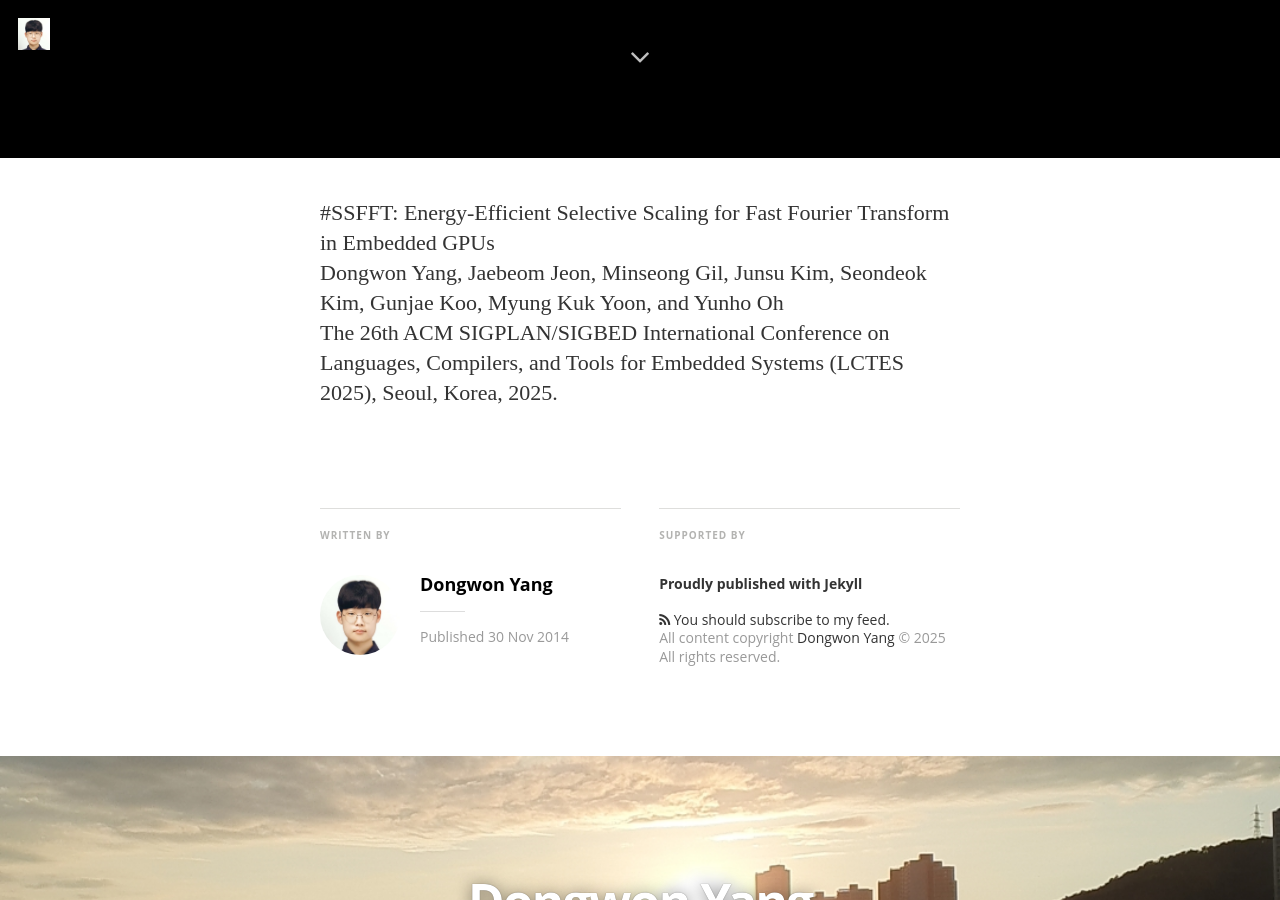
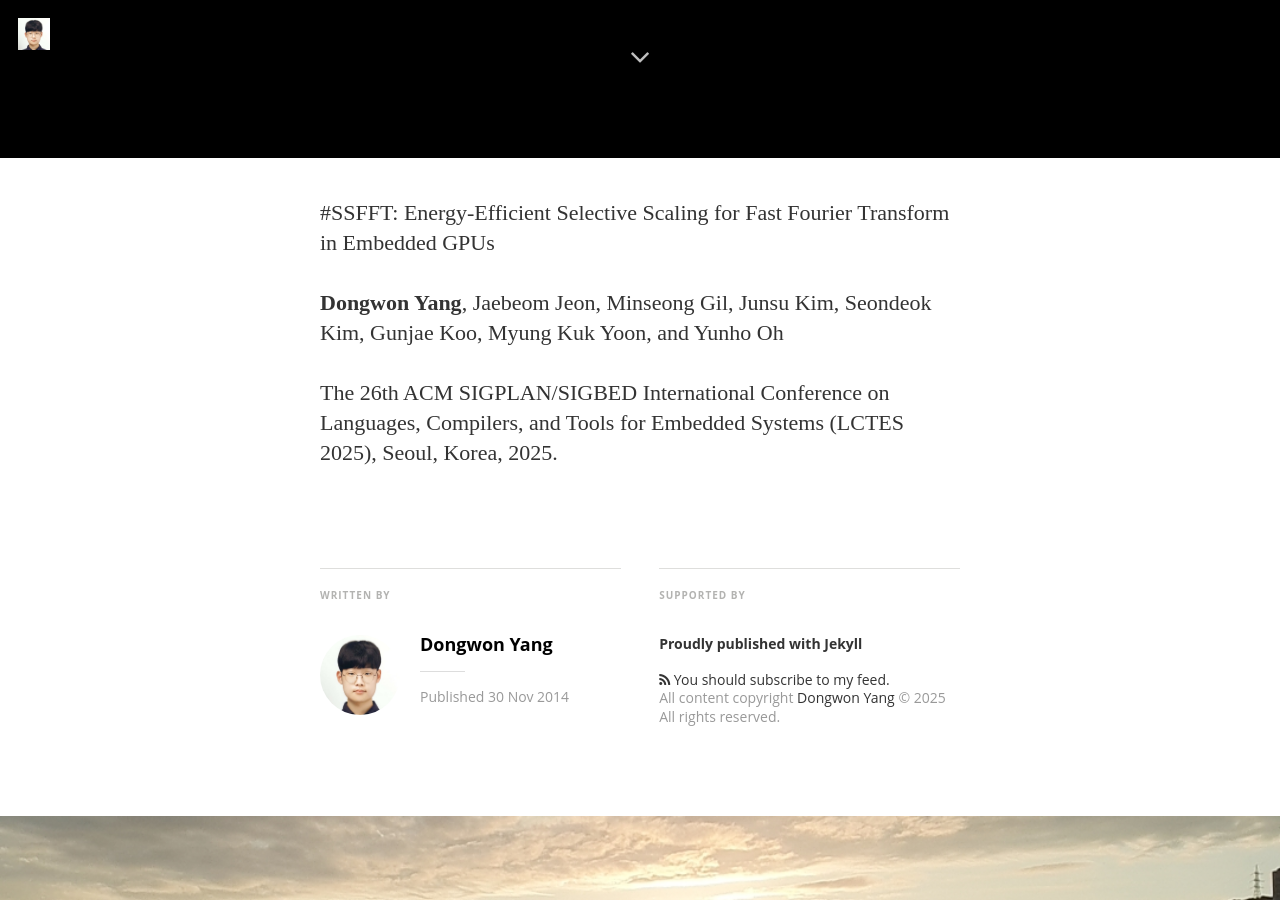
Before and after one commit to yang2919/yang2919.github.io, a Jekyll site: the page built from _posts/2014-11-30-mediator_features.markdown, in a window 1280 px wide and 900 px high, scrolled down 742 px. Built offline with Jekyll 4.4.1, drawn with Linux system fonts in a browser that asks for light colours; nearby versions of some CDN libraries; some web fonts are replaced.

Commit message:
update contents

```diff
--- a/_posts/2014-11-30-mediator_features.markdown
+++ b/_posts/2014-11-30-mediator_features.markdown
@@ -9,5 +9,7 @@ image2: /assets/article_images/2014-11-30-mediator_features/night-track-mobile.J
 ---
 
 #SSFFT: Energy-Efficient Selective Scaling for Fast Fourier Transform in Embedded GPUs
-Dongwon Yang, Jaebeom Jeon, Minseong Gil, Junsu Kim, Seondeok Kim, Gunjae Koo, Myung Kuk Yoon, and Yunho Oh
+
+**Dongwon Yang**, Jaebeom Jeon, Minseong Gil, Junsu Kim, Seondeok Kim, Gunjae Koo, Myung Kuk Yoon, and Yunho Oh
+
 The 26th ACM SIGPLAN/SIGBED International Conference on Languages, Compilers, and Tools for Embedded Systems (LCTES 2025), Seoul, Korea, 2025.
```
Also changed, not shown: index.html (+0 -22 lines).
